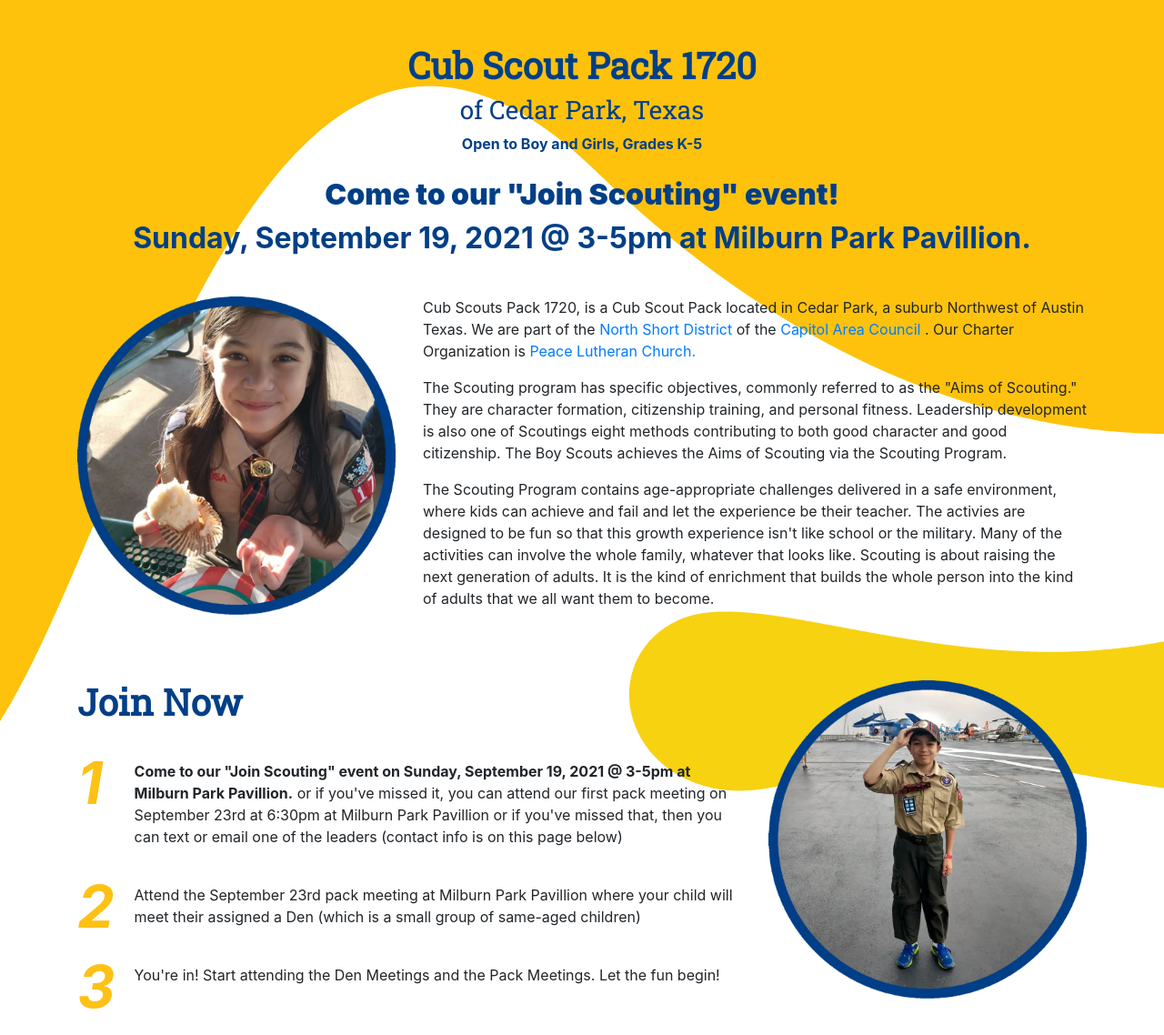
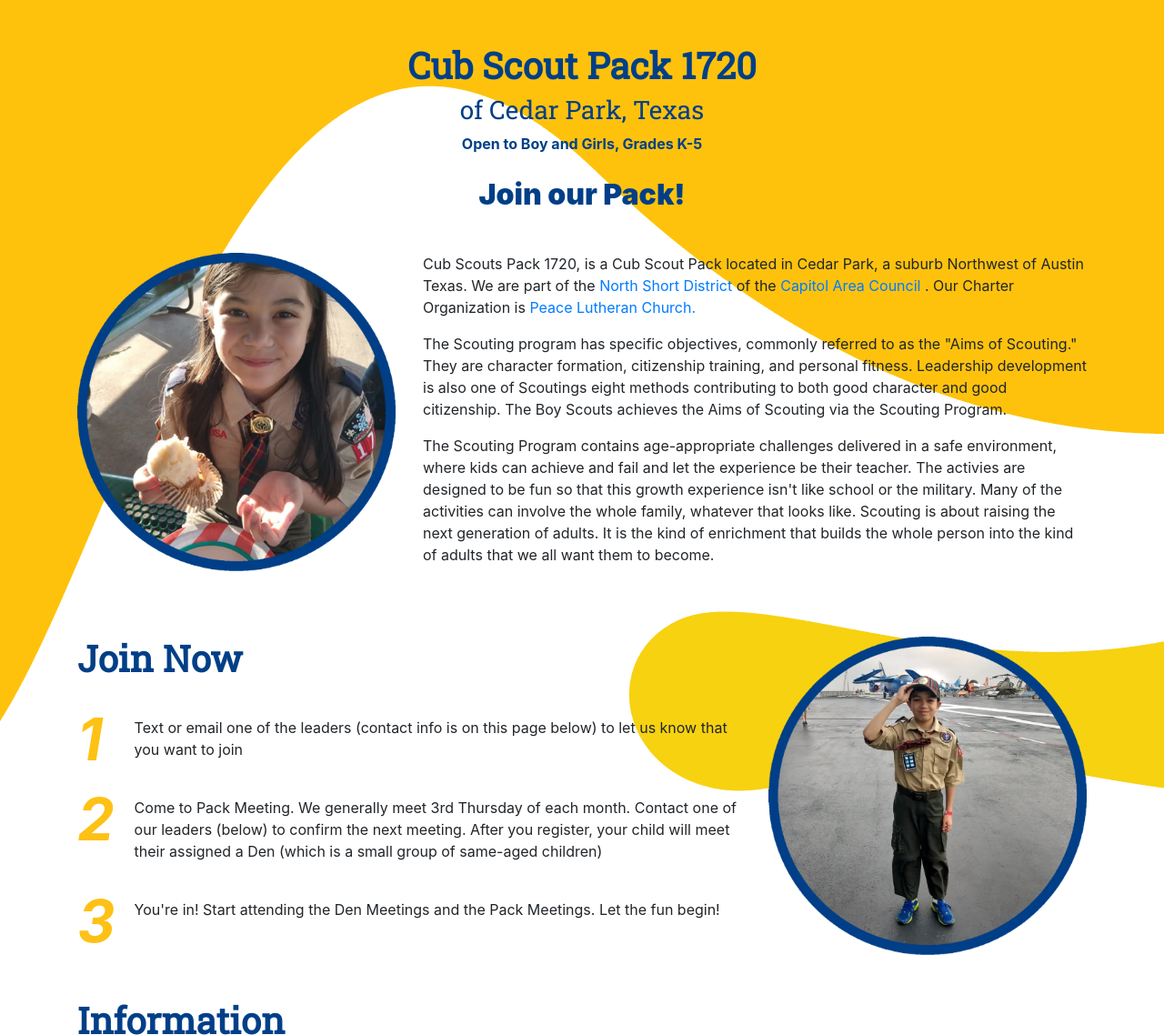
Before and after one commit to shawndavistx/pack1720.github.io, a website: page docs/index.html in a window 1280 px wide. Shown: the top 1138 px of the page at 91% size. Drawn offline with nearby package versions, Linux system fonts and the light colour scheme.

Commit message:
remove jsn info

```diff
--- a/docs/index.html
+++ b/docs/index.html
@@ -110,7 +110,7 @@ h1, h2, h3, h4, h5, h6 {
 	 <div class="row">
 		<div class="col-12">
 		 <p class="center font-weight-bold cub-blue" style="font-size:2em;">
-			 <span><b>Come to our "Join Scouting" event!</b><br/>Sunday, September 19, 2021 @ 3-5pm at Milburn Park Pavillion.</b> </span>
+			 <span><b>Join our Pack!</b></span>
  		 </h3>
 		</div>
 	 </div>
@@ -154,10 +154,10 @@ h1, h2, h3, h4, h5, h6 {
 		 </h1>
 		 <ol class="steps">
 			<li>
-			 <span><b>Come to our "Join Scouting" event on Sunday, September 19, 2021 @ 3-5pm at Milburn Park Pavillion.</b> or if you've missed it, you can attend our first pack meeting on September 23rd at 6:30pm at Milburn Park Pavillion or if you've missed that, then you can text or email one of the leaders (contact info is on this page below)</span>
+			 <span>Text or email one of the leaders (contact info is on this page below) to let us know that you want to join</span>
 			</li>
 			<li>
-			 <span>Attend the September 23rd pack meeting at Milburn Park Pavillion where your child will meet their assigned a Den (which is a small group of same-aged children)</span>
+			 <span>Come to Pack Meeting.  We generally meet 3rd Thursday of each month.  Contact one of our leaders (below) to confirm the next meeting.  After you register, your child will meet their assigned a Den (which is a small group of same-aged children)</span>
 			</li>
 			<li>
 			 <span>You're in! Start attending the Den Meetings and the Pack Meetings.  Let the fun begin!</span>
```
